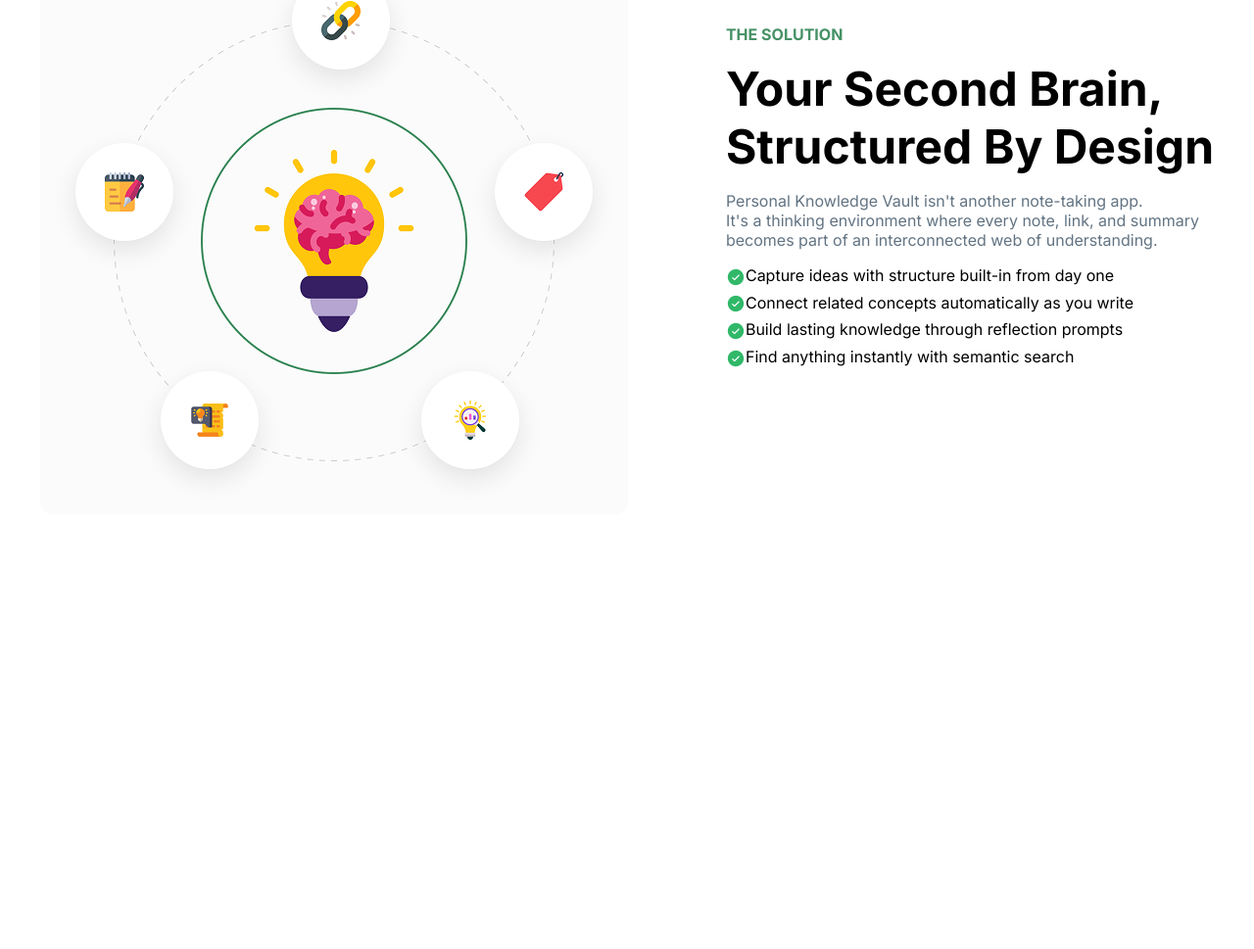
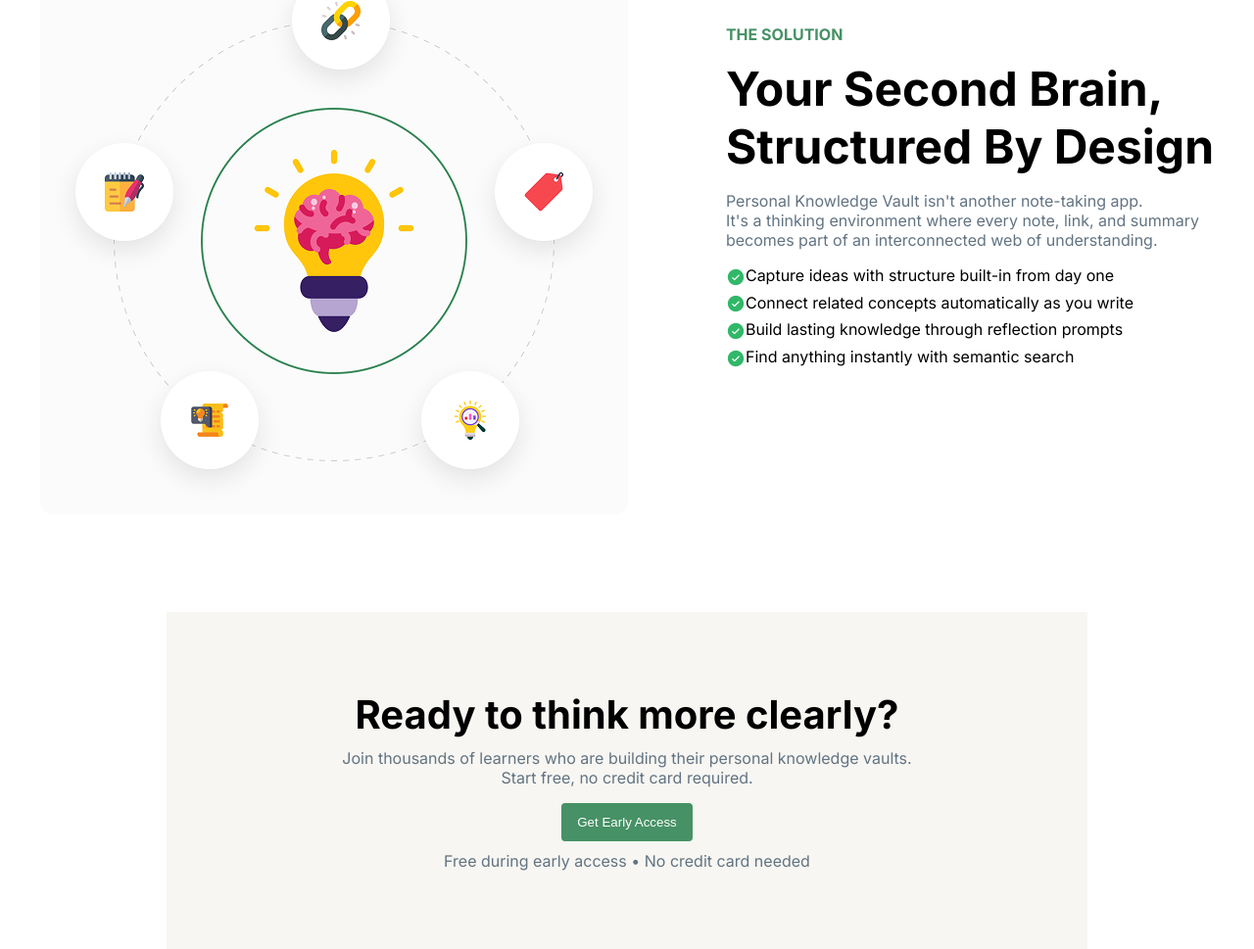
Before and after one commit to samihsenen/B13-A1, a plain HTML site: page index.html in a window 1280 px wide. Shown: the part 1624-2593 px from the top of the page at 98% size. Before the commit the page ends 2153 px from the top, so only its background shows below. Drawn offline with Linux system fonts and the light colour scheme.

Commit message:
challange section added

```diff
--- a/index.html
+++ b/index.html
@@ -94,7 +94,12 @@
         </section>
 
         <section class="clng-sec">
-
+            <div>
+                <h3>Ready to think more clearly?</h3>
+                <h6>Join thousands of learners who are building their personal knowledge vaults. <br>Start free, no credit card required.</h6>
+                <button>Get Early Access</button>
+                <p>Free during early access • No credit card needed</p>
+            </div>
         </section>
     </main>
 
--- a/styles/styles.css
+++ b/styles/styles.css
@@ -189,3 +189,41 @@
 .CheckCircle{
   margin-bottom: 6px;
 }
+.clng-sec{
+  justify-content: center;
+  display: flex;
+  margin-top: 100px;
+  padding: 80px 40px 80px 40px;
+  background-color:  #F7F6F2;
+  margin-left: 13.3%;
+  margin-right: 13.3%;
+  text-align: center;
+}
+.clng-sec div h3{
+  font-size: 40px;
+  font-weight: 700;
+}
+.clng-sec div h6 {
+  font-size: 16px;
+  font-weight: 400;
+  margin-top: 10px;
+  color:#627382;
+}
+.clng-sec div button{
+  background-color: #469165;
+  color:#FFFFFF;
+  padding: 12px 16px 12px 16px;
+  border: none;
+  border-radius:4px;
+  cursor: pointer;
+  margin-top: 16px;
+}
+.clng-sec div button:hover{
+  background-color: green;
+}
+.clng-sec div p {
+  color: #627382;
+  margin-top: 10px;
+  font-size: 16px;
+  font-weight: 400;
+}
```
